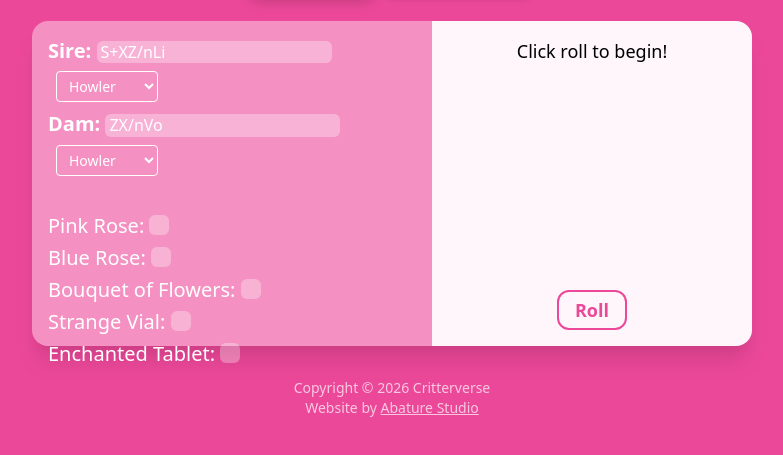
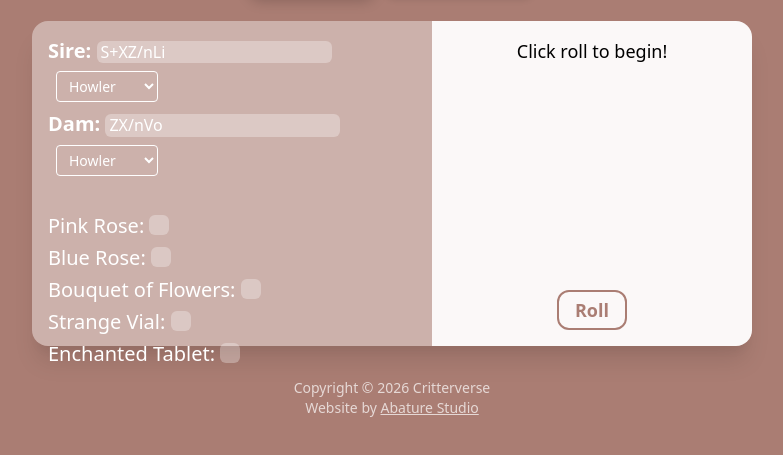
Before and after one commit to PSNapier/critterverse, a website: page index.html in a window 1280 px wide. Shown: the part 111-566 px from the top of the page, without its empty margins (248-1031 px from the left). Drawn offline with Linux system fonts and the light colour scheme.

Commit message:
style: terracotta and sage theme

```diff
--- a/src/css/input.css
+++ b/src/css/input.css
@@ -11,27 +11,31 @@
 /* theme */
 
 :root {
-	--selected-600: rgb(236, 72, 153); /* pink-500 default */
-	--selected-600-alpha: rgba(236, 72, 153, 0.6);
-	--selected-600-light: rgba(236, 72, 153, 0.3);
-	--selected-600-lighter: rgba(236, 72, 153, 0.15);
-	--selected-600-bright: rgb(244, 114, 182); /* pink-400 for highlights */
+	--selected-600: rgb(170, 125, 115); /* muted terracotta default */
+	--selected-600-alpha: rgba(170, 125, 115, 0.6);
+	--selected-600-light: rgba(170, 125, 115, 0.3);
+	--selected-600-lighter: rgba(170, 125, 115, 0.15);
+	--selected-600-bright: rgb(
+		185,
+		145,
+		135
+	); /* lighter terracotta for highlights */
 }
 
 [data-theme='breeding'] {
-	--selected-600: rgb(236, 72, 153); /* pink-500 */
-	--selected-600-alpha: rgba(236, 72, 153, 0.6);
-	--selected-600-light: rgba(236, 72, 153, 0.3);
-	--selected-600-lighter: rgba(236, 72, 153, 0.15);
-	--selected-600-bright: rgb(244, 114, 182); /* pink-400 */
+	--selected-600: rgb(170, 125, 115); /* muted terracotta */
+	--selected-600-alpha: rgba(170, 125, 115, 0.6);
+	--selected-600-light: rgba(170, 125, 115, 0.3);
+	--selected-600-lighter: rgba(170, 125, 115, 0.15);
+	--selected-600-bright: rgb(185, 145, 135); /* lighter terracotta */
 }
 
 [data-theme='randomizer'] {
-	--selected-600: rgb(6, 182, 212); /* cyan-500 */
-	--selected-600-alpha: rgba(6, 182, 212, 0.6);
-	--selected-600-light: rgba(6, 182, 212, 0.3);
-	--selected-600-lighter: rgba(6, 182, 212, 0.15);
-	--selected-600-bright: rgb(34, 211, 238); /* cyan-400 */
+	--selected-600: rgb(130, 150, 140); /* muted sage */
+	--selected-600-alpha: rgba(130, 150, 140, 0.6);
+	--selected-600-light: rgba(130, 150, 140, 0.3);
+	--selected-600-lighter: rgba(130, 150, 140, 0.15);
+	--selected-600-bright: rgb(145, 165, 155); /* lighter sage */
 }
 
 /* flat color background */
```
Also changed, not shown: src/css/output.css.
